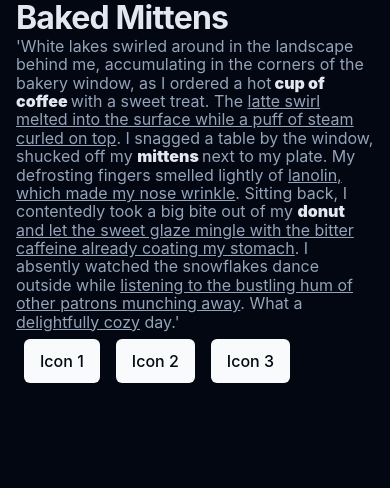
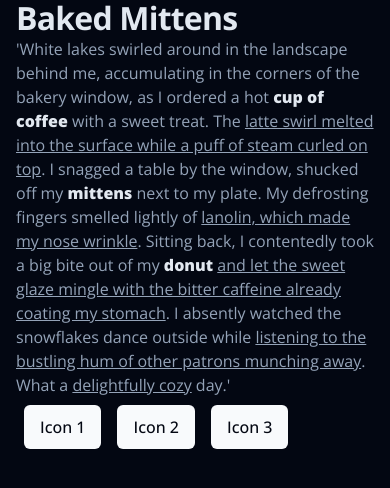
Before and after one commit to saachisdc/Holiday_Adlib_Game, a React (Vite) app: page / in a window 390 px wide. Shown: the top 488 px of the page. Built offline with nearby package versions, Linux system fonts and the light colour scheme.

Commit message:
updated font so easier to read in mobile during development

```diff
--- a/src/styles/global.css
+++ b/src/styles/global.css
@@ -1,6 +1,8 @@
+@import url("https://fonts.googleapis.com/css2?family=Open+Sans:ital,wght@0,300..800;1,300..800&family=Tangerine:wght@400;700&display=swap");
+
 :root {
   /* fonts */
-  --font-primary: "Inter", serif;
+  --font-primary: "Open Sans", serif;
   --font-secondary: "Source Code Pro", serif;
 
   /* colours */
@@ -75,6 +77,7 @@
 
 p {
   color: var(--colour-text);
+  line-height: 1.5rem;
 }
 
 a {
```
